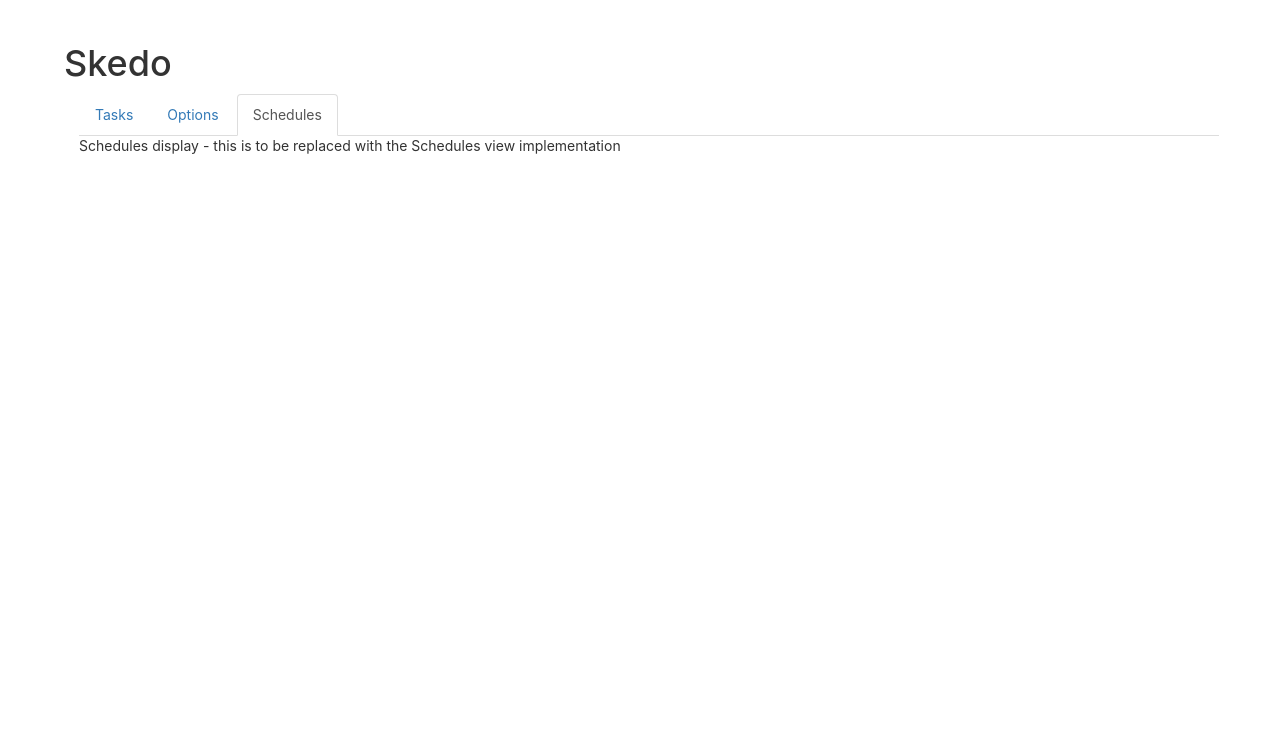
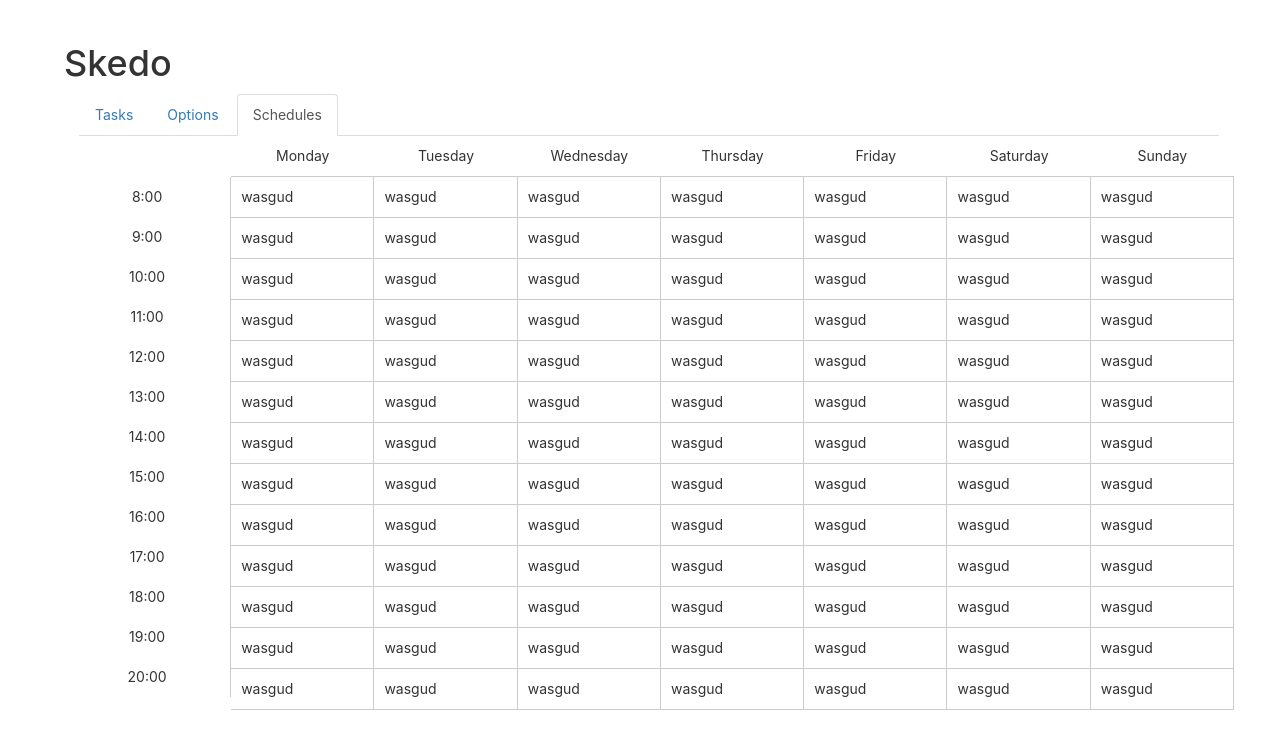
Before and after one commit to DhiNasTea/Skedo, a React (Create React App) app: page / in a window 1280 px wide. Both pictures are taken after a click on the item "Schedules". Shown: the top 748 px of the page. Built offline with nearby package versions, Linux system fonts and the light colour scheme.

Commit message:
Added visual support for week view Next step is to fill the boxes that represent a busy timeslots in the calendar

```diff
--- /dev/null
+++ b/src/Schedules.css
@@ -0,0 +1,51 @@
+.row {
+    display: flex;
+}
+
+.week-schedule {
+    flex: 6;
+}
+
+.hours {
+    flex: 1;
+    grid-template-rows: repeat(24, 1fr);
+    /* Set the grid rows to evenly distribute hours */
+}
+
+.weekdays {
+    flex: 6;
+    display: flex;
+    grid-template-columns: repeat(7, 1fr);
+    /* Set the grid columns to evenly distribute weekdays */
+}
+
+.day {
+    text-align: center;
+    flex: 1;
+    padding: 10px;
+    border-bottom: 1px solid #ccc;
+}
+
+.hour {
+    text-align: center;
+    padding: 10px;
+    border-right: 1px solid #ccc;
+}
+
+.schedule {
+    display: grid;
+    grid-template-columns: repeat(7, 1fr);
+    /* Set the grid columns to evenly distribute weekdays */
+}
+
+.day-schedule {
+    display: grid;
+    grid-template-rows: repeat(24, 1fr);
+    /* Set the grid rows to evenly distribute hours */
+}
+
+.hour-slot {
+    padding: 10px;
+    border-bottom: 1px solid #ccc;
+    border-right: 1px solid #ccc;
+}
--- a/src/Schedules.js
+++ b/src/Schedules.js
@@ -1,12 +1,48 @@
+import "./Schedules.css";
+
 function Schedules() {
+  const days = ['Monday', 'Tuesday', 'Wednesday', 'Thursday', 'Friday', 'Saturday', 'Sunday'];
+  const hours = Array.from({ length: 13 }, (_, i) => i);
+
   return (
-    <div>
-      <p>
-        Schedules display - this is to be replaced with the Schedules view
-        implementation
-      </p>
+    <div className="bigDiv">
+      <div className="row">
+        <div className="hours"></div>
+        <div className="weekdays">
+          {days.map((day) => (
+            <div key={day} className="day">
+              {day}
+            </div>
+          ))}
+        </div>
+      </div>
+      <div className="row">
+        <div className="hours">
+          {hours.map((hour) => (
+            <div key={hour} className="hour">
+              {hour+8}:00
+            </div>
+          ))}
+        </div>
+        <div className="week-schedule">
+          <div className="schedule">
+            {days.map((day) => (
+              <div key={day} className="day-schedule">
+                {hours.map((hour) => (
+                  <div key={`${day}-${hour}`} className="hour-slot">
+                    {/* Display your schedule data here */ "wasgud"}
+                  </div>
+                ))}
+              </div>
+            ))}
+          </div>
+        </div>
+      </div>
+
     </div>
+
+
   );
-}
+};
 
 export default Schedules;
```
